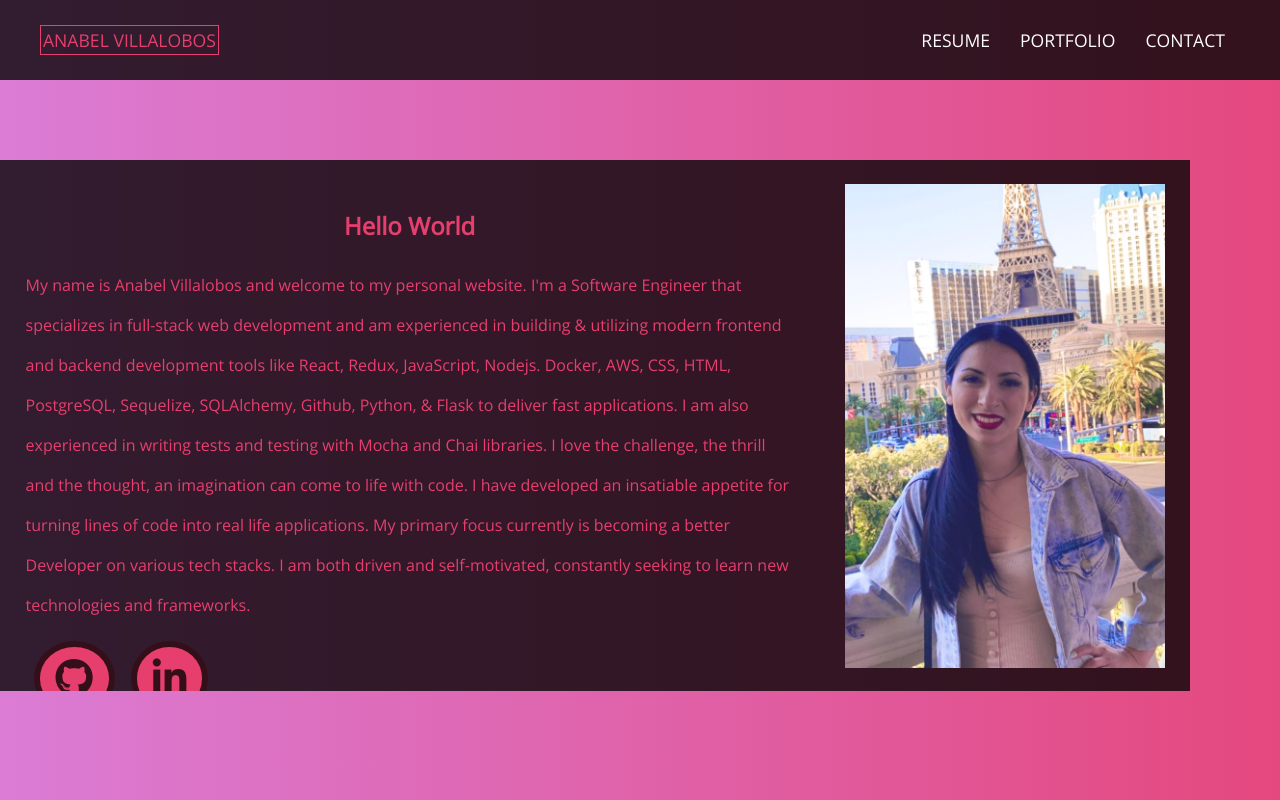
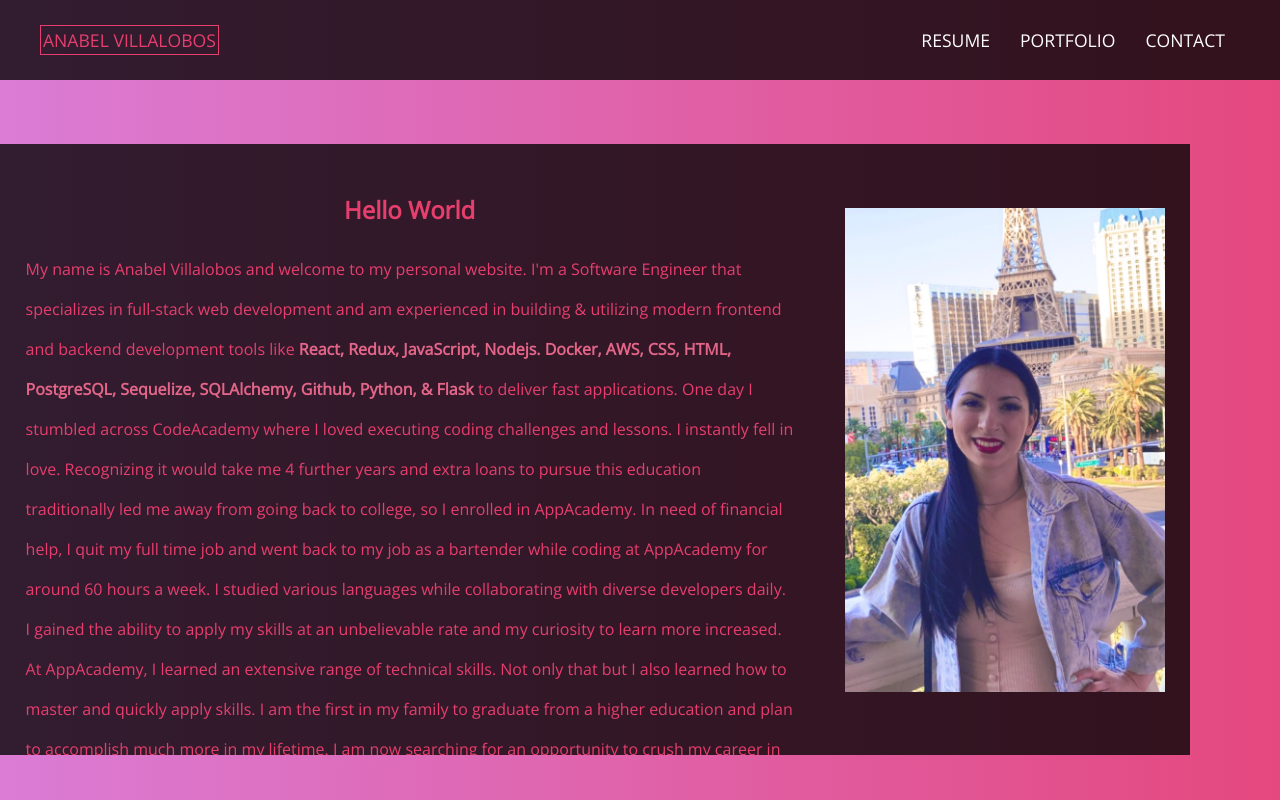
Before and after one commit to annvilla1998/ReactPersonalWebsite, a React (Create React App) app: page / in a window 1280 px wide. Built offline with nearby package versions, Linux system fonts and the light colour scheme.

Commit message:
updated resume experience and about section

```diff
--- a/src/components/Homepage/Homepage.css
+++ b/src/components/Homepage/Homepage.css
@@ -31,16 +31,20 @@
 
 #about-me {
     background-color: var(--dark);
-    margin-top: 20vh;
+    margin-top: 18vh;
     margin-bottom: 3vh;
     margin-left: 0;
     width: 60vw;
-    height: 60vh;
+    height: 70vh;
     padding: 2%;
     line-height: 5vmin;
     overflow: auto;
     -webkit-animation: focus-in-contract-bck 1s cubic-bezier(0.250, 0.460, 0.450, 0.940) both;
         animation: focus-in-contract-bck 1s cubic-bezier(0.250, 0.460, 0.450, 0.940) both;
+}
+
+#about-me strong {
+  color: var(--color-5);
 }
 
 #about-me h1:hover {
@@ -78,9 +82,9 @@
 
 .profile-image {
   overflow: hidden;
-  height: 60vh;
+  height: 70vh;
   width: 40vh;
-  margin-top: 20vh;
+  margin-top: 18vh;
   display:flex;
   align-items:center;
   margin-bottom: 3vh;
--- a/src/components/Homepage/index.js
+++ b/src/components/Homepage/index.js
@@ -13,13 +13,16 @@ export const Homepage = () => {
                     <p>
                     My name is Anabel Villalobos and welcome to my personal website. I'm a Software Engineer that
                     specializes in full-stack web development and am experienced in building & utilizing modern
-                    frontend and backend development tools like React, Redux, JavaScript, Nodejs. Docker, AWS,
-                    CSS, HTML, PostgreSQL, Sequelize, SQLAlchemy, Github, Python, & Flask to deliver fast applications.
-                    I am also experienced in writing tests and testing with Mocha and Chai libraries. I love the challenge,
-                    the thrill and the thought, an imagination can come to life with code. I have developed an insatiable
-                    appetite for turning lines of code into real life applications. My primary focus currently is becoming
-                    a better Developer on various tech stacks. I am both driven and self-motivated, constantly seeking to
-                    learn new technologies and frameworks.
+                    frontend and backend development tools like <strong>React, Redux, JavaScript, Nodejs. Docker, AWS,
+                    CSS, HTML, PostgreSQL, Sequelize, SQLAlchemy, Github, Python, & Flask</strong> to deliver fast applications.
+                    One day I stumbled across CodeAcademy where I loved executing coding challenges and lessons. I instantly fell in love.
+                    Recognizing it would take me 4 further years and extra loans to pursue this education traditionally led me away from going
+                    back to college, so I enrolled in AppAcademy. In need of financial help, I quit my full time job and went back to my job
+                    as a bartender while coding at AppAcademy for around 60 hours a week. I studied various languages while collaborating with
+                    diverse developers daily. I gained the ability to apply my skills at an unbelievable rate and my curiosity to learn more
+                    increased. At AppAcademy, I learned an extensive range of technical skills. Not only that but I also learned how to
+                    master and quickly apply skills. I am the first in my family to graduate from a higher education and plan to accomplish much more
+                    in my lifetime. I am now searching for an opportunity to crush my career in tech and make an impact.
                     </p>
                     <a href="https://github.com/annvilla1998"><i className="fa-brands fa-github"></i></a>
                     <a href="https://www.linkedin.com/in/anabel-villalobos-5772ab196/"><i className="fa-brands fa-linkedin-in"></i></a>
--- a/src/components/Resume/index.js
+++ b/src/components/Resume/index.js
@@ -22,6 +22,42 @@ export const Resume = () => {
                         Python, Flask, JavaScript, Express, React.js, Redux.js, SQLAlchemy, Sequelize, PostgreSQL, Amazon Web Services(AWS),
                         HTML5, CSS3, Git, Docker, Node.js, Heroku, Adobe Illustrator, Adobe Photoshop
                         </p>
+                    </div>
+                    <div id="experience-section">
+                            <h2>Experience</h2>
+                        <div style={{ paddingBottom:'10px'}}>
+                            <div className="header-date">
+                                <p style={{fontStyle: 'oblique'}}>August 2022 - current</p>
+                            </div>
+                            <p style={{fontWeight: 'bold'}}>TheCommonsXR</p>
+                            <p style={{fontWeight: 'bold'}}>Software Engineering Intern</p>
+                        </div>
+                        <div style={{ paddingBottom:'10px'}}>
+                            <div className="header-date">
+                                <p style={{fontStyle: 'oblique'}}>June 2020 - August 2021</p>
+                            </div>
+                            <p style={{fontWeight: 'bold'}}>Cosmos Taverna, Bar Louie</p>
+                            <p style={{fontWeight: 'bold'}}>Sports/Event/Restaurant Bartender</p>
+                            <ul>
+                                <li>Learned how to work fast under pressure with a smile.</li>
+                                <li>Managed to keep up 31 plus people satisfied with service as a lone bartender.</li>
+                                <li>Trained and developed other bartenders in selling and bar techniques and procedures.</li>
+                            </ul>
+                        </div>
+                        <div style={{ paddingBottom:'10px'}}>
+                            <div className="header-date">
+                                <p style={{fontStyle: 'oblique'}}>June 2020 - August 2021</p>
+                            </div>
+                            <p style={{fontWeight: 'bold'}}>Homebridge Financial</p>
+                            <p style={{fontWeight: 'bold'}}>Closing Scheduler</p>
+                            <ul>
+                                <li>Worked daily with Microsoft Excel and Outlook to log data and schedule loan
+                                    closers/funders logically based on skill and time zone.
+                                </li>
+                                <li>Participated in daily meetings and communicated with a small team using Microsoft Teams.</li>
+                                <li>Trained and developed other schedulers.</li>
+                            </ul>
+                        </div>
                     </div>
                     <div id="projects-section">
                         <h2>Projects</h2>
@@ -69,31 +105,6 @@ export const Resume = () => {
                             </ul>
                         </div>
                     </div>
-                    <div id="experience-section">
-                        <div className="header-date">
-                            <h2>Experience</h2>
-                            <p style={{fontStyle: 'oblique'}}>March 2018 - April 2022</p>
-                        </div>
-                        <p style={{fontWeight: 'bold'}}>Cosmos Taverna, Bar Louie</p>
-                        <p style={{fontWeight: 'bold'}}>Sports/Event/Restaurant Bartender</p>
-                        <ul>
-                            <li>Learned how to work fast under pressure with a smile.</li>
-                            <li>Managed to keep up 31 plus people satisfied with service as a lone bartender.</li>
-                            <li>Trained and developed other bartenders in selling and bar techniques and procedures.</li>
-                        </ul>
-                        <div className="header-date">
-                            <p style={{fontStyle: 'oblique'}}>June 2020 - August 2021</p>
-                        </div>
-                        <p style={{fontWeight: 'bold'}}>Homebridge Financial</p>
-                        <p style={{fontWeight: 'bold'}}>Closing Scheduler</p>
-                        <ul>
-                            <li>Worked daily with Microsoft Excel and Outlook to log data and schedule loan
-                                closers/funders logically based on skill and time zone.
-                            </li>
-                            <li>Participated in daily meetings and communicated with a small team using Microsoft Teams.</li>
-                            <li>Trained and developed other schedulers.</li>
-                        </ul>
-                    </div>
                     <div id="education-section">
                         <div className="header-date">
                             <h2>Education</h2>
--- a/src/index.css
+++ b/src/index.css
@@ -3,6 +3,7 @@
   --color-2: #7D1935;
   --color-3: #B42B51;
   --color-4: #E63E6D;
+  --color-5: #e36689;
   --color-4-transparent: rgba(230, 62, 110, 0.471);
   --dark: #040303c9;
   font-family: 'Open Sans', sans-serif;
```
